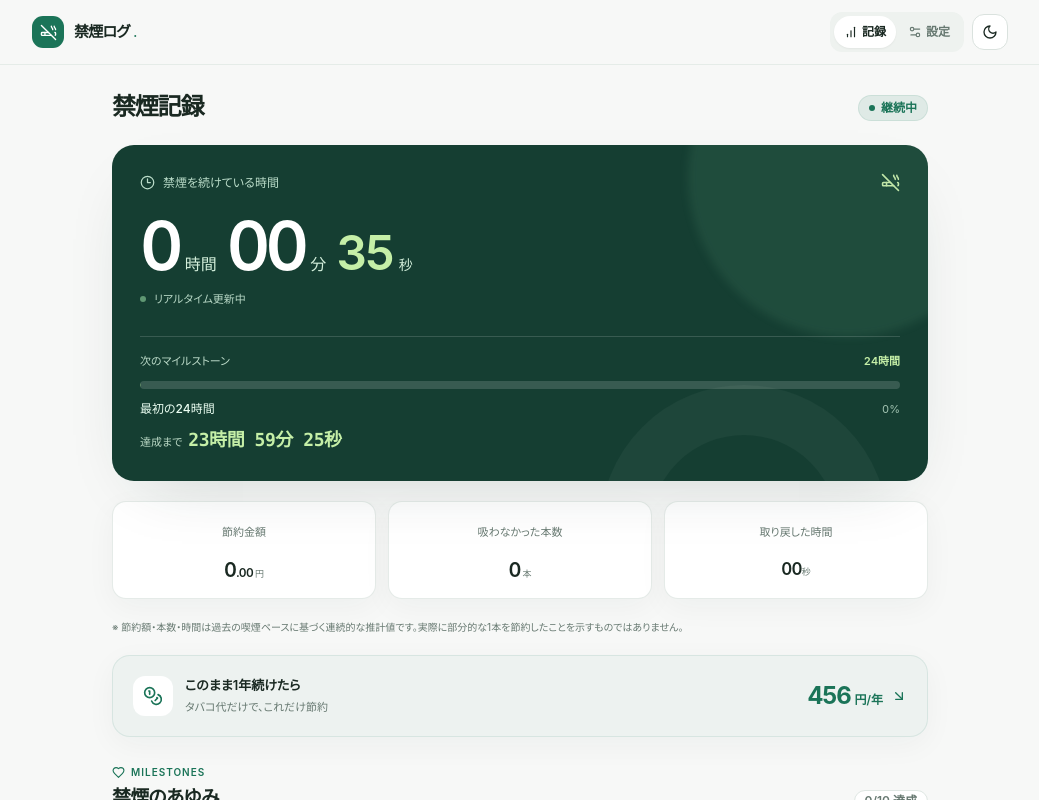
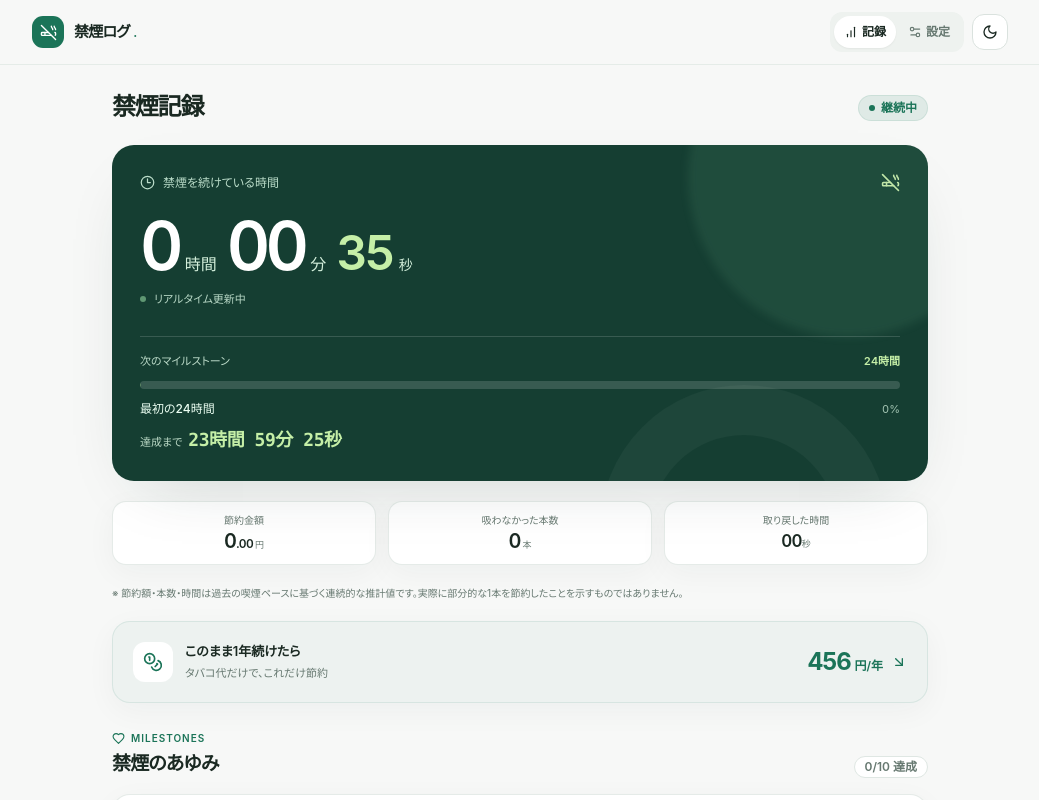
Before and after one commit to ShunsukeOta/no-smoking-tracker, a React (Vite) app: page / in a window 1280 px wide. Both pictures are taken after typing "5", "5", "5" into the empty fields and a click on the button "禁煙記録をはじめる". Shown: the top 800 px of the page, without its empty margins (120-1159 px from the left). Built offline with nearby package versions, Linux system fonts and the light colour scheme.

Commit message:
fix: remove excessive whitespace from compact stat cards

```diff
--- a/src/components/Dashboard.tsx
+++ b/src/components/Dashboard.tsx
@@ -27,9 +27,9 @@ function elapsedParts(elapsedMs: number) {
 function MetricCard({ label, children }: { label: string; children: ReactNode }) {
   return (
     <Card className="min-w-0 rounded-[14px]">
-      <CardContent className="grid h-[88px] min-w-0 grid-rows-[32px_28px] content-center justify-items-center gap-1.5 px-1.5 py-2 text-center sm:h-[96px] sm:grid-rows-[34px_30px] sm:px-3">
-        <p className="flex h-full w-full items-center justify-center text-center text-[9px] font-medium leading-[1.3] text-muted-foreground sm:text-[11px]">{label}</p>
-        <div className="flex h-full w-full min-w-0 items-center justify-center whitespace-nowrap tabular-nums">{children}</div>
+      <CardContent className="flex min-w-0 flex-col items-center justify-center gap-1 px-1.5 py-2.5 text-center sm:px-3 sm:py-3">
+        <p className="w-full text-center text-[9px] font-medium leading-[13px] text-muted-foreground sm:text-[10px]">{label}</p>
+        <div className="flex min-h-[21px] w-full min-w-0 items-center justify-center whitespace-nowrap tabular-nums">{children}</div>
       </CardContent>
     </Card>
   )
```
